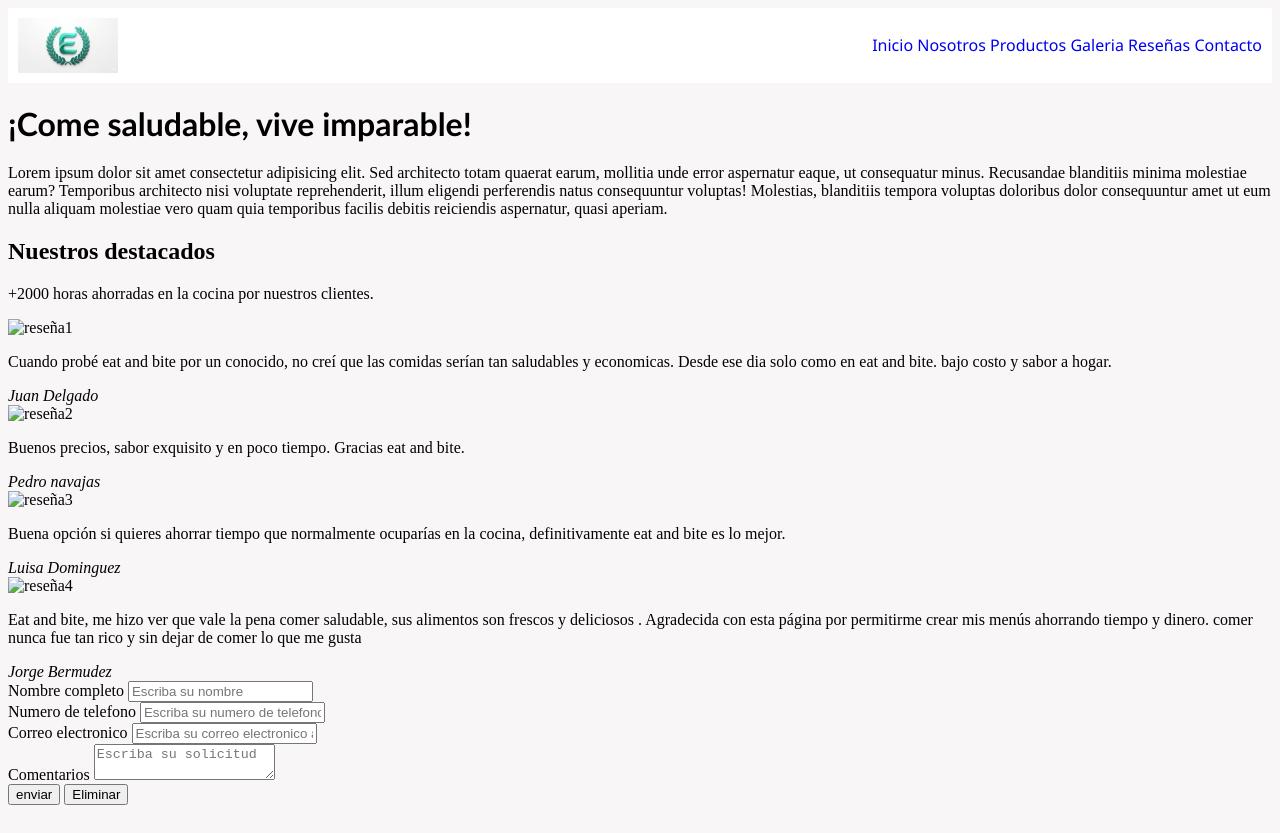
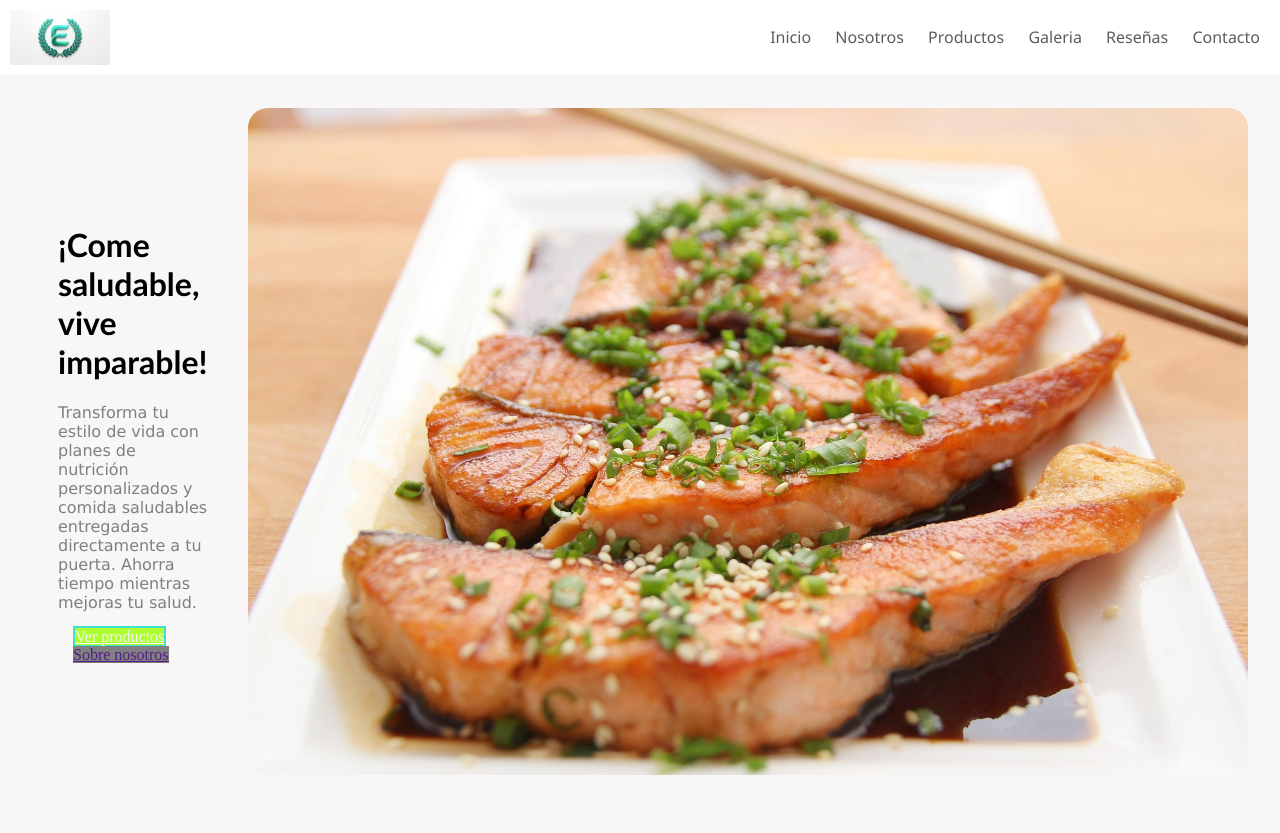
Before and after one commit to samp0321/Eat-and-Bite, a plain HTML site: page index.html in a window 1280 px wide. Drawn offline with Linux system fonts and the light colour scheme.

Commit message:
FIX HTML

```diff
--- a/css/style.css
+++ b/css/style.css
@@ -6,13 +6,56 @@ header {
     padding: 10px;
     align-items: center;
     margin: 0;
+
+    position: absolute;
+    top: 0;
+    left: 0;
+    right: 0;
 }
 .title_eab_main {
     font-family: 'Gill Sans', 'Gill Sans MT', Calibri, 'Trebuchet MS', sans-serif;
 }
-body{
+.inicio_introduccion{
+    display: flex;
+    align-items: center;
+    padding: 50px;
+    gap:  40px;
+}
+.texto_parrafo_inicio{
+    font-family: 'Lucida Sans', 'Lucida Sans Regular', 'Lucida Grande', 'Lucida Sans Unicode', Geneva, Verdana, sans-serif;
+    color: gray;
+}
+.botones_introduccion {
+    margin: 15px;
+}
+.boton_introduccion_a {
+    background-color: greenyellow;
+    color: whitesmoke;
+    border: 2px solid #40E0D0;
+}
+.boton_introduccion_b {
+    background-color: grey;
+}
+.comida_index {
+    border-radius: 20px;
+    text-align: right;
+    width: 1000px;
+    height: auto;
+}
+body {
     background-color: rgb(248, 246, 246);
 }
 nav a {
     text-decoration: none;
+    margin: 10px;
+    font-weight: 500;
+    color: rgb(92, 92, 92);
+    transition: color 0.3s ease;
 }
+nav a:hover {
+    color: limegreen;
+}
+
+main {
+    padding-top: 50px;
+}
--- a/index.html
+++ b/index.html
@@ -8,82 +8,32 @@
 </head>
 <body>
     <header>
-        <img src="img/eatandbite_temp.png" alt="" width="100px">
+        <img src="img/eatandbite_temp.png" alt="eatandbite" width="100px">
         <nav>
-            <a href="#Inicio">Inicio</a>
-            <a href="#Nosotros">Nosotros</a>
-            <a href="#Productos">Productos</a>
-            <a href="#Galeria">Galeria</a>
-            <a href="#Reseñas">Reseñas</a>
-            <a href="#Contactos">Contacto</a>
+            <a href="#inicio">Inicio</a>
+            <a href="#nosotros">Nosotros</a>
+            <a href="#productos">Productos</a>
+            <a href="#galeria">Galeria</a>
+            <a href="#reseñas">Reseñas</a>
+            <a href="#contacto">Contacto</a>
         </nav>
     </header>
     <main>
-        <h1 class="title_eab_main">¡Come saludable, vive imparable!</h1>
-        <p>Lorem ipsum dolor sit amet consectetur adipisicing elit. Sed architecto totam quaerat earum, mollitia unde error aspernatur eaque, ut consequatur minus. Recusandae blanditiis minima molestiae earum? Temporibus architecto nisi voluptate reprehenderit, illum eligendi perferendis natus consequuntur voluptas! Molestias, blanditiis tempora voluptas doloribus dolor consequuntur amet ut eum nulla aliquam molestiae vero quam quia temporibus facilis debitis reiciendis aspernatur, quasi aperiam.</p>
-          <section id="Inicio">
+        <div class="inicio_introduccion">
+            <div class="texto_introduccion">
+            <h1 class="title_eab_main">¡Come saludable, vive imparable!</h1>
+            <p class="texto_parrafo_inicio">Transforma tu estilo de vida con planes de nutrición personalizados y comida saludables entregadas directamente a tu puerta.
+                Ahorra tiempo mientras mejoras tu salud.</p>
+                <div class="botones_introduccion">
+                    <a href="" class="boton_introduccion_a">Ver productos</a>
+                    <a href="" class="boton_introduccion_b">Sobre nosotros</a>
+                </div>
+            </div>
+            <img src="img/comida_saludable.jpg" alt="comida_index" class="comida_index">
+        </div>
+    <section>
 
-        </section>
-        <section id="Nosotros">
-
-        </section>
-        <section id="Productos">
-
-        </section>
-        <section id="Reseñas">
-            <h2>Nuestros destacados</h2>
-            <p>+2000 horas ahorradas en la cocina por nuestros clientes.</p>
-            <div>
-                <img src="img/ic_star_rate_128_28864.png" alt="reseña1" width="50px">
-                <p>Cuando probé eat and bite por un conocido, no creí que las comidas serían tan saludables y economicas.
-                     Desde ese dia solo como en eat and bite. bajo costo y sabor a hogar. </p>
-                    <cite>Juan Delgado</cite>
-            </div>
-            <div>
-                <img src="img/ic_star_rate_128_28864.png" alt="reseña2" width="50px">
-                <p>Buenos precios, sabor exquisito y en poco tiempo. Gracias eat and bite.</p>
-                <cite>Pedro navajas</cite>
-            </div>
-            <div>
-                <img src="img/ic_star_rate_128_28864.png" alt="reseña3" width="50px">
-                <p>Buena opción si quieres ahorrar tiempo que normalmente ocuparías en la cocina,
-                    definitivamente eat and bite es lo mejor.</p>
-                <cite>Luisa Dominguez</cite>
-            </div>
-            <div>
-                <img src="img/ic_star_rate_128_28864.png" alt="reseña4" width="50px">
-                <p>Eat and bite, me hizo ver que vale la pena comer saludable, sus alimentos son frescos y deliciosos .
-                    Agradecida con esta página por permitirme crear mis menús ahorrando tiempo y dinero.
-                     comer nunca fue tan rico y sin dejar de comer lo que me gusta </p>
-                     <cite>Jorge Bermudez</cite>
-            </div>
-        </section>
-        <section id="Contacto">
-            <form action="" method="post">
-                <div>
-                  <label for="nombre">Nombre completo</label>
-                  <input type="text" id="nombre" name="nombre" placeholder="Escriba su nombre" required >
-                </div>
-                 <div>
-                  <label for="telefono">Numero de telefono</label>
-                  <input type="tel" id="telefono" name="telefono" placeholder="Escriba su numero de telefono" required >
-                </div>
-
-                 <div>
-                  <label for="Correo">Correo electronico</label>
-                  <input type="email" id="Correo" name="Correo" placeholder="Escriba su correo electronico aquí" required >
-                </div>
-                 <div>
-                  <label for="Mensaje">Comentarios</label>
-                 <textarea name="Mensaje" id="Mnesaje" placeholder="Escriba su solicitud" required></textarea>
-                </div>
-                <div>
-                    <button type="submit">enviar</button>
-                    <button type="reset">Eliminar</button>
-                </div>
-
-            </form>
-        </section>
+    </section>
     </main>
 </body>
 </html>
```
Also changed, not shown: img/comida_saludable.jpg (added).
